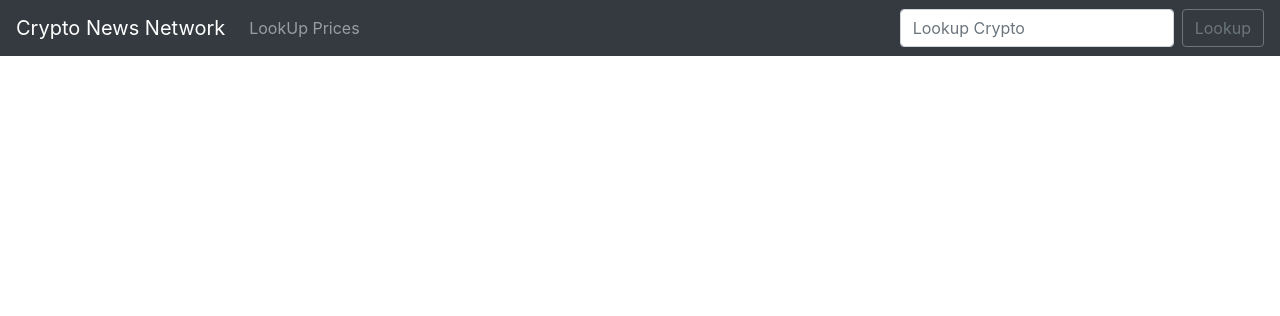
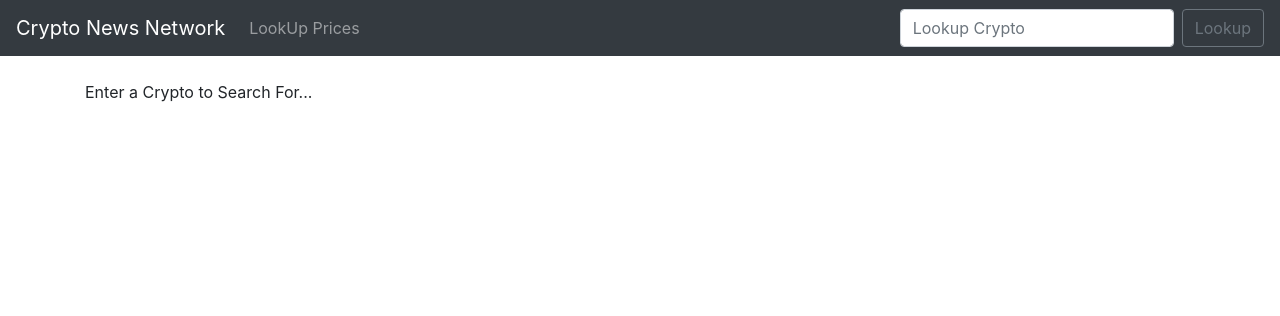
Before and after one commit to PathakKP/CNN-CryptoNewsNetwork, a Django app: page /prices/ in a window 1280 px wide. Shown: the top 316 px of the page. Run offline with Django 3.2, Linux system fonts and the light colour scheme; some libraries are stand-ins or nearby versions.

Commit message:
Fixed Search Errors.

```diff
--- a/crypto/templates/home.html
+++ b/crypto/templates/home.html
@@ -49,7 +49,7 @@
 				  <img class="card-img-top" src="{{ x.imageurl }}" alt="{{ x.source }}">
 				  <div class="card-body">
 				    <h5 class="card-title">{{ x.title }}</h5>
-				    <p class="card-text">{{ x.body }}</p>
+				    <p class="card-text">{{ x.body|slice:"200" }}</p>
 				    <a href="{{ x.url }}" class="btn btn-primary">Read More...</a>
 				  </div>
 				</div>
@@ -62,7 +62,5 @@
 
 
 
-	{{api.Data}}
-
 
 {% endblock %}
--- a/crypto/templates/prices.html
+++ b/crypto/templates/prices.html
@@ -1,5 +1,32 @@
 {% extends 'base.html' %}
 
 {% block content %}
-	{{ quote }}
+
+  {% if notfound %}
+  	{{ notfound }}
+
+
+  {% else %}
+	 	{% if crypto.Response %}
+	 		Sorry,{{quote}} doesn't exist..
+	 	{% endif %}
+		{% for key,value in crypto.DISPLAY.items %}
+
+					  <div class="jumbotron">
+						  <h1 class="display-4">{{key}}</h1>
+						  <strong>Name</strong>:{{key}}<br/>
+					      <strong>Price</strong>:{{value.USD.PRICE}}<br/>
+					      <strong>Daily High</strong>:{{value.USD.HIGHDAY}}<br/>
+					      <strong>Daily Low</strong>:{{value.USD.LOWDAY}}<br/>
+					      <strong>Market Cap</strong>:{{value.USD.MKTCAP}}<br/>
+
+					  </div>
+					  <br/><br/>
+
+
+		{% endfor %}
+
+  {% endif %}
+<br/><br/>
+
 {% endblock %}
--- a/crypto/views.py
+++ b/crypto/views.py
@@ -16,8 +16,14 @@ def home(request):
 
 def prices(request):
 	if request.method == 'POST':
+		import requests
+		import json
 		quote = request.POST['quote']
-		return render(request, 'prices.html', {'quote':quote})
+		quote =quote.upper()
+		crypto_request = requests.get("https://min-api.cryptocompare.com/data/pricemultifull?fsyms="+ quote +"&tsyms=USD")
+		crypto = json.loads(crypto_request.content)
+		return render(request, 'prices.html', {'quote':quote , 'crypto':crypto})
 
 	else:
- 		return render(request, 'prices.html', {})
+		notfound="Enter a Crypto to Search For..."
+		return render(request, 'prices.html', {'notfound':notfound})
```
